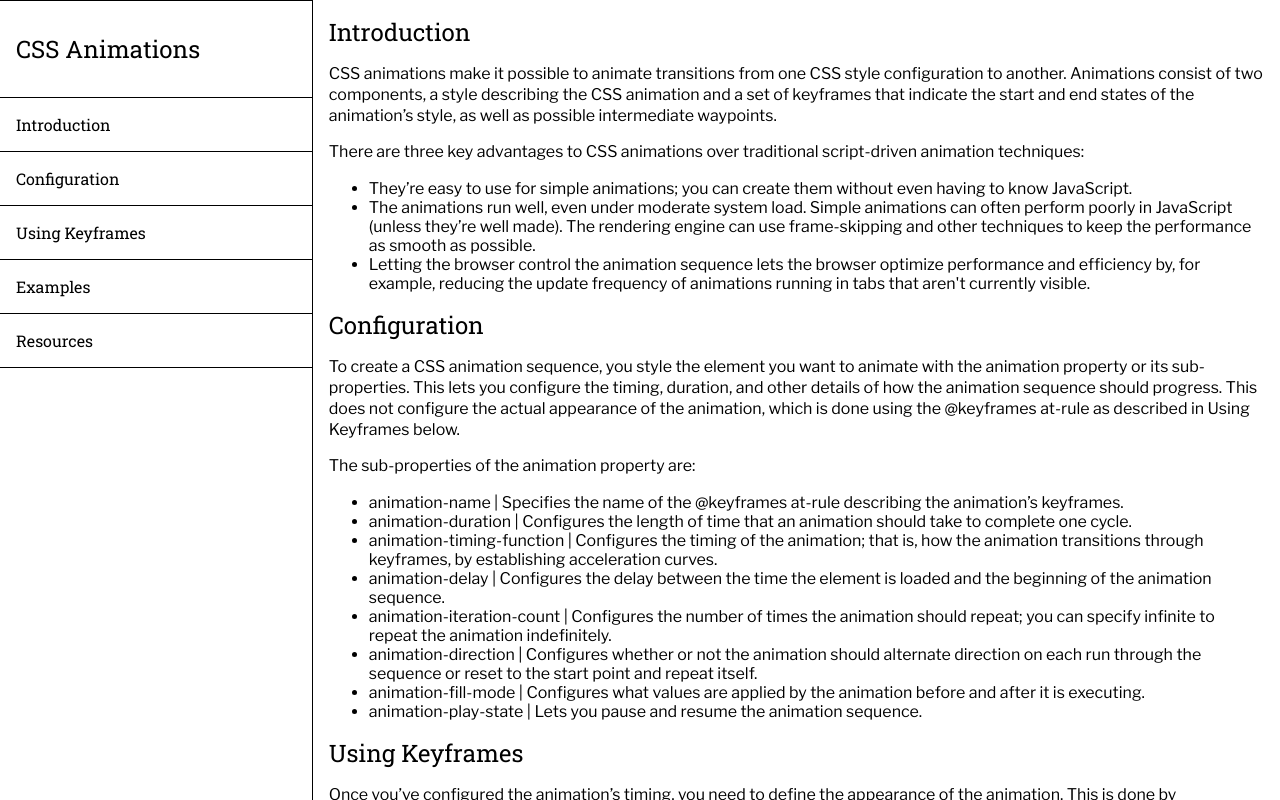
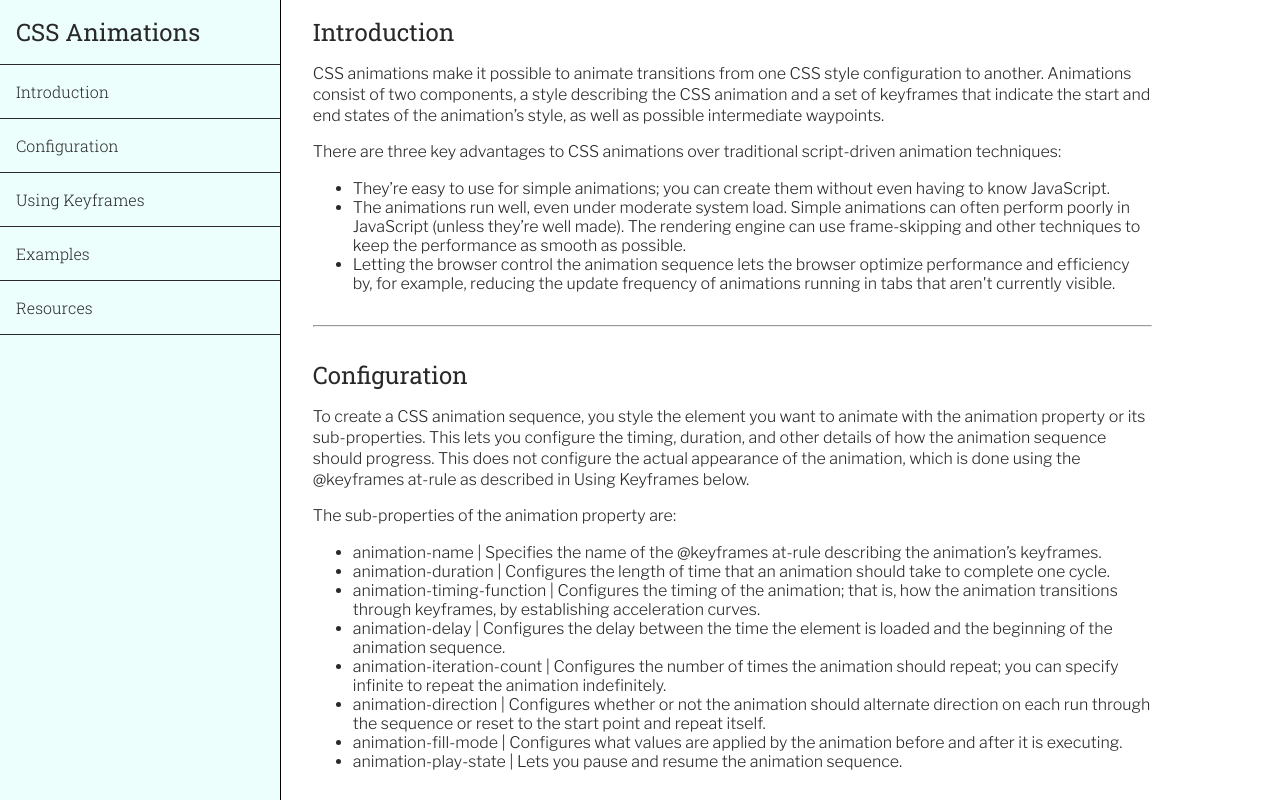
Before and after one commit to SimonGreenUK/technical-documentation-page, a website: page index.html in a window 1280 px wide. Drawn offline with nearby package versions, Linux system fonts and the light colour scheme.

Commit message:
Updating styling

```diff
--- a/css/styles.css
+++ b/css/styles.css
@@ -9,16 +9,36 @@ html {
 body {
 	margin: 0;
 	font-family: 'Libre Franklin', sans-serif;
+	font-weight: 300;
+	color: #292929;
+}
+
+a {
+	color: #292929;
+}
+
+a:hover {
+	color: #636363;
 }
 
 header {
 	font-family: 'Roboto Slab', serif;
 	font-size: 1.5rem;
-	color: black;
+	font-weight: 400;
+	color: #292929;
 }
 
 p {
 	line-height: 1.3rem;
+}
+
+p li {
+	line-height: 1.3rem;
+}
+
+hr {
+	color: #292929;
+	margin: 2rem 0rem 2rem 0rem;
 }
 
 /* --- MAIN PAGE LAYOUT --- */
@@ -33,7 +53,7 @@ p {
 /*Flex Item*/
 #main-doc {
 	flex: 3;
-  padding: 1rem;
+  padding: 1rem 8rem 1rem 2rem;
   overflow: scroll;
   display: flex;
   flex-wrap: wrap;
@@ -51,6 +71,7 @@ nav {
 	flex-wrap: wrap;
 	min-height: 100vh;
   width: 20vw;
+  background-color: #edfffd;
   /*position: fixed;*/
 }
 
@@ -60,31 +81,27 @@ nav ul {
 	font-family: 'Roboto Slab', serif;
 	margin: 0;
 	padding: 0;
-	flex: 1
+	flex: 1;
 }
 
 #nav-header {
-	padding: 1rem 0rem 1rem 0rem;
-	/*font-family: 'Abel', sans-serif;*/
-	/*font-size: 3rem;*/
+	font-weight: 400;
+	padding: 1rem 1rem 1rem 1rem;
+	border-bottom: 1px solid #292929;
 }
 
-nav li {
-	border-top: 1px solid black;
-	padding: 1rem 1rem 1rem 1rem;
+.nav-link {
+	display: block;
+  padding: 1rem 1rem 1rem 1rem;
+  text-decoration: none;
+  color: #292929;
+  font-weight: 300;
+  border-bottom: 1px solid #292929;
 }
 
-nav li:last-child {
-	border-bottom: 1px solid black;
-}
-
-nav li a {
-	color: black;
-	text-decoration: none;
-}
-
-nav li a:hover {
-	color: grey;
+.nav-link:hover {
+	background-color: #cbfdf7;
+	border-right: 1px solid #292929;
 }
 
 /* --- MEDIA QUERIES --- */
@@ -96,6 +113,10 @@ nav li a:hover {
 		min-height: 100vh;
 	}
 
+	#main-doc {
+		padding: 1rem 2rem 1rem 1rem;
+	}
+
 	nav {
 		min-height: 50vh;
 		width: 100vw;
--- a/index.html
+++ b/index.html
@@ -5,7 +5,7 @@
 	<title>CSS Animations</title>
 	<link rel="stylesheet" type="text/css" href="build/styles.css">
 	<link rel="stylesheet" type="text/css" href="css/prism.css"/>
-	<link rel="stylesheet" href="https://fonts.googleapis.com/css?family=Libre+Franklin|Roboto+Slab" >
+	<link rel="stylesheet" href="https://fonts.googleapis.com/css?family=Libre+Franklin:300,400|Roboto+Slab:300,400" >
 </head>
 <body>
 
@@ -24,8 +24,9 @@
 	</nav>
 
 	<main id="main-doc">
+
 		<section id="introduction" class="main-section">
-			<header>Introduction</header>
+			<header class="section-header">Introduction</header>
 			<p>CSS animations make it possible to animate transitions from one CSS style configuration to another. Animations consist of two components, a style describing the CSS animation and a set of keyframes that indicate the start and end states of the animation’s style, as well as possible intermediate waypoints.</p>
 
 			<p>There are three key advantages to CSS animations over traditional script-driven animation techniques:
@@ -35,9 +36,7 @@
 					<li>Letting the browser control the animation sequence lets the browser optimize performance and efficiency by, for example, reducing the update frequency of animations running in tabs that aren't currently visible.</li>
 				</ul>
 			</p>
-
-			<code></code>
-
+			<hr>
 		</section>
 
 		<section id="configuration" class="main-section">
@@ -55,7 +54,7 @@
 					<li>animation-play-state | Lets you pause and resume the animation sequence.</li>
 				</ul>
 			</p>
-
+			<hr>
 		</section>
 
 		<section id="using_keyframes" class="main-section">
@@ -65,7 +64,7 @@
 			<p>Since the timing of the animation is defined in the CSS style that configures the animation, keyframes use a <percentage> to indicate the time during the animation sequence at which they take place. 0% indicates the first moment of the animation sequence, while 100% indicates the final state of the animation. Because these two times are so important, they have special aliases: from and to. Both are optional. If from/0% or to/100% is not specified, the browser starts or finishes the animation using the computed values of all attributes.</p>
 
 			<p>You can optionally include additional keyframes that describe intermediate steps between the start and end of the animation.</p>
-
+			<hr>
 		</section>
 
 		<section id="examples" class="main-section">
@@ -81,7 +80,6 @@
 <!-- START OF CODE EXAMPLE #1 -->
 			<pre>
 				<code class="language-css">
-
 p {
 	animation-duration: 3s;
 	animation-name: slidein;
@@ -176,7 +174,7 @@ p {
 				</code>
 			</pre>
 <!-- END OF CODE EXAMPLE #5 -->
-
+			<hr>
 		</section>
 
 		<section id="resources" class="main-section">
@@ -189,7 +187,6 @@ p {
 					<li><a href="https://www.w3schools.com/css/css3_animations.asp" target="_blank">W3 Schools</a></li>
 				</ul>
 			</p>
-
 		</section>
 
 	</main>
```
Also changed, not shown: build/styles.css.
